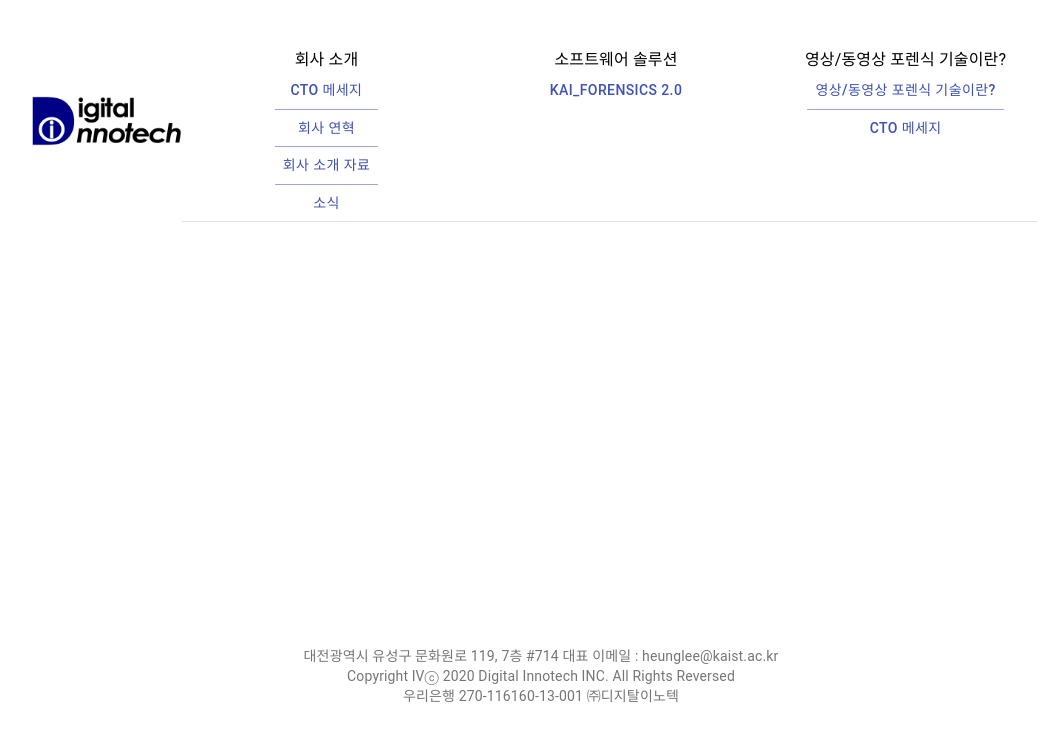
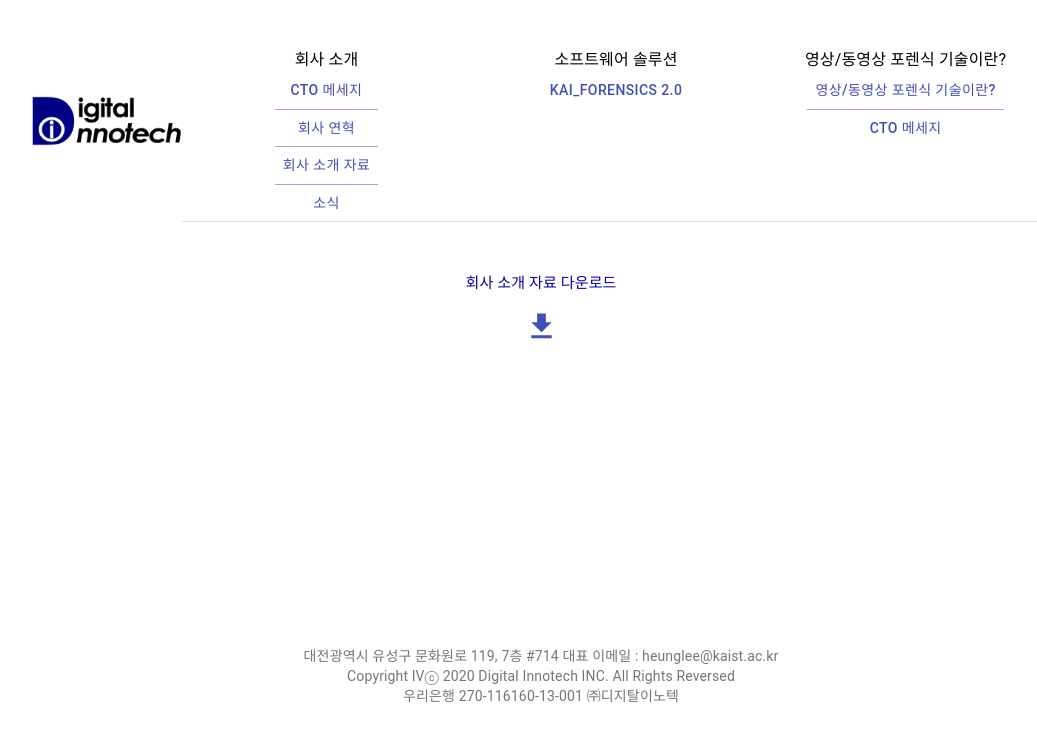
Before and after one commit to Woogeun/Digital_Innotech, a React (Create React App) app in the folder frontend/: page /introduction in a window 1280 px wide. Shown: the top 742 px of the page, without its empty margins (99-1136 px from the left). Built offline with nearby package versions, Linux system fonts and the light colour scheme.

Commit message:
implemented download function

```diff
--- a/frontend/src/components/Body.js
+++ b/frontend/src/components/Body.js
@@ -3,6 +3,7 @@ import { NavLink, Link, Route, Switch } from 'react-router-dom';
 import Home from 'components/about/Home';
 import CTO from 'components/about/CTO';
 import History from 'components/about/History';
+import Introduction from 'components/about/Introduction';
 
 class Body extends Component {
 	render () {
@@ -15,8 +16,12 @@ class Body extends Component {
 							<Route path="/solution" component={Members} />
 							<Route path="/forensics" component={Contact} />*/}
 							<Route exact path="/" component={() => <Home />} />
+
+							<Route exact path="/message" component={() => <CTO />} />
 							<Route exact path="/history" component={() => <History />} />
-							<Route exact path="/message" component={() => <CTO />} />
+							<Route exact path="/introduction" component={() => <Introduction />} />
+
+
 						</Switch>
 					</div>
 				</div>
--- a/frontend/src/components/about/CTO.js
+++ b/frontend/src/components/about/CTO.js
@@ -11,7 +11,7 @@ import Grid from'@material-ui/core/Grid';
 import Box from '@material-ui/core/Box';
 import Paper from '@material-ui/core/Paper';
 import MainImg from 'assets/home.png';
-import profileImg from 'assets/profile.png'
+import profileImg from 'assets/profile.png';
 
 import NewsPost from '../post/NewsPost';
 import News from '../../data/news.js';
--- /dev/null
+++ b/frontend/src/components/about/Introduction.js
@@ -0,0 +1,72 @@
+import React from 'react';
+import PropTypes from 'prop-types';
+import { makeStyles, useTheme } from '@material-ui/core/styles';
+import Card from '@material-ui/core/Card';
+import CardContent from '@material-ui/core/CardContent';
+import CardMedia from '@material-ui/core/CardMedia';
+import IconButton from '@material-ui/core/IconButton';
+import Typography from '@material-ui/core/Typography';
+import Divider from '@material-ui/core/Divider';
+import Grid from'@material-ui/core/Grid';
+import Box from '@material-ui/core/Box';
+import Paper from '@material-ui/core/Paper';
+import MainImg from 'assets/home.png';
+import profileImg from 'assets/profile.png';
+import CloudDownloadIcon from '@material-ui/icons/CloudDownload';
+import GetAppIcon from '@material-ui/icons/GetApp';
+import Button from '@material-ui/core/Button';
+
+import NewsPost from '../post/NewsPost';
+import News from '../../data/news.js';
+import Career from 'data/career.js';
+import Greeting from 'data/greeting.js';
+import Pdf from 'assets/pdf.pptm';
+
+const useStyles = makeStyles(theme => ({
+	icon: {
+		padding: theme.spacing(4)
+		// backgroundColor: 'black'
+	},
+  text: {
+    fontFamily: 'Raleway',
+    fontSize: 15,
+    color: '#0000AA',
+    padding: theme.spacing(1)
+  }
+
+}));
+
+export default function Introduction(props) {
+  const classes = useStyles();
+  const theme = useTheme();
+  const { title, description, mainImg } = props;
+  const download = (() => {
+
+  });
+
+
+  return (
+    <div className={classes.icon}>
+      <Typography className={classes.text}>
+        회사 소개 자료 다운로드
+      </Typography>
+      <Button>
+        <a href={Pdf}>
+          <GetAppIcon color='primary' fontSize='large' />
+        </a>
+      </Button>
+    </div>
+    );
+}
+
+Introduction.defaultProps = {
+  title: 'Welcome',
+  description: 'Multimedia Computing Lab was established under guidence of Professor Heung-Kyu Lee in 1986. \n',
+  mainImg: MainImg
+};
+
+Introduction.propTypes = {
+    title: PropTypes.string,
+    description: PropTypes.string,
+    mainImg: PropTypes.string,
+};
```
Also changed, not shown: 1 other file (tests, documents, lock files or other folders).
